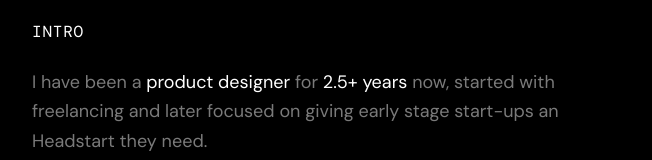
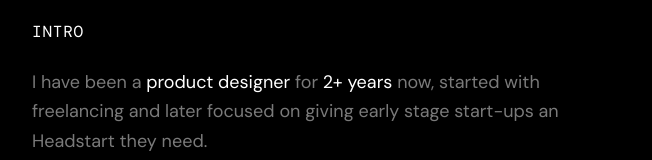
Before and after one commit to omkaruxdesign-a11y/portfolio, a Next.js app: page / in a window 1280 px wide. Shown: the part 292-452 px from the top of the page, without its empty margins (307-959 px from the left). Built offline with nearby package versions, Linux system fonts and the light colour scheme.

Commit message:
YOE and preview image profile icon change

```diff
--- a/app/page.tsx
+++ b/app/page.tsx
@@ -529,7 +529,7 @@ export default function Home() {
 
                 className="text-white"
               >
-                2.5+ years
+                2+ years
               </a>{' '}
               now, started with freelancing and later focused on giving early stage start-ups an Headstart they need.
             </p>
```
Also changed, not shown: public/preview/preview.png.
